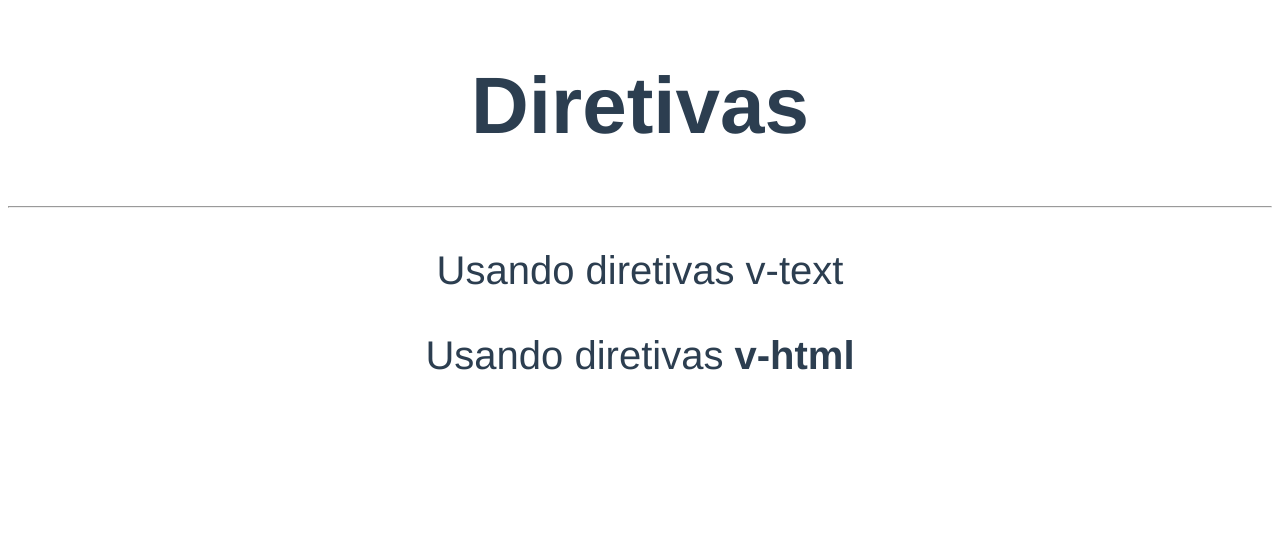
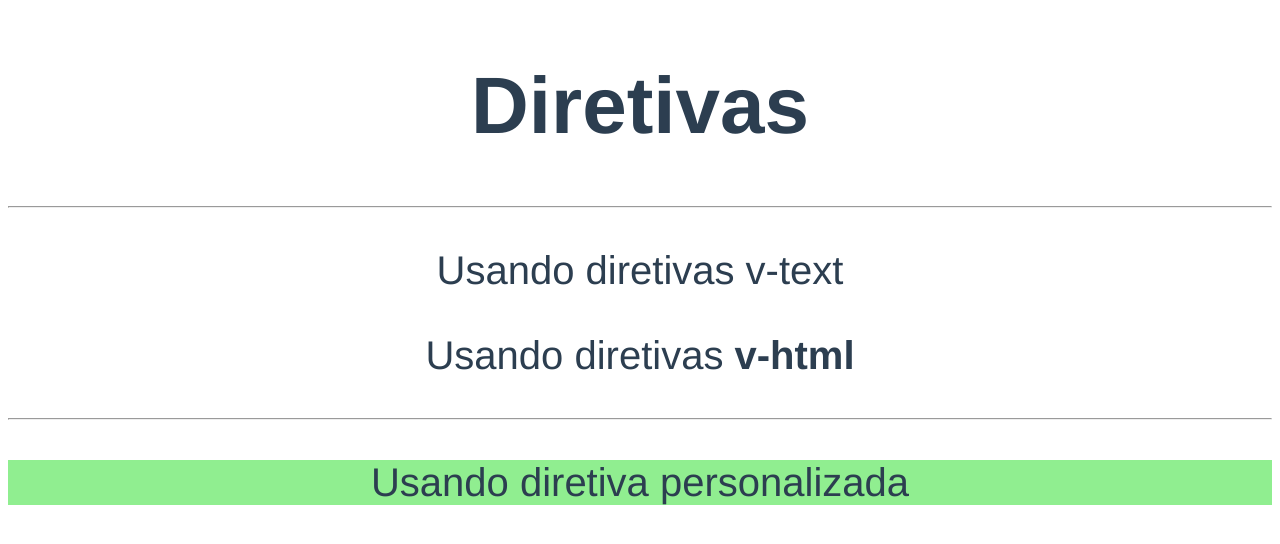
Before and after one commit to franciscojml/curso-vue, a Vue app in the folder diretivas/diretivas-exercicios/: page / in a window 1280 px wide. Shown: the top 544 px of the page. Built offline with nearby package versions, Linux system fonts and the light colour scheme.

Commit message:
criando uma diretiva simples

```diff
--- a/diretivas/diretivas-exercicios/src/App.vue
+++ b/diretivas/diretivas-exercicios/src/App.vue
@@ -4,6 +4,8 @@
 		<hr/>
 		<p v-text="'Usando diretivas v-text'"></p>
 		<p v-html="'Usando diretivas <strong>v-html</strong>'"></p>
+		<hr/>
+		<p v-destaque>Usando diretiva personalizada</p>
 	</div>
 </template>
 
--- a/diretivas/diretivas-exercicios/src/main.js
+++ b/diretivas/diretivas-exercicios/src/main.js
@@ -4,7 +4,9 @@ import App from './App.vue'
 Vue.config.productionTip = false
 
 Vue.directive('destaque', {
-
+	bind(el){
+		el.style.background = 'lightgreen'
+	}
 })
 
 new Vue({
```
